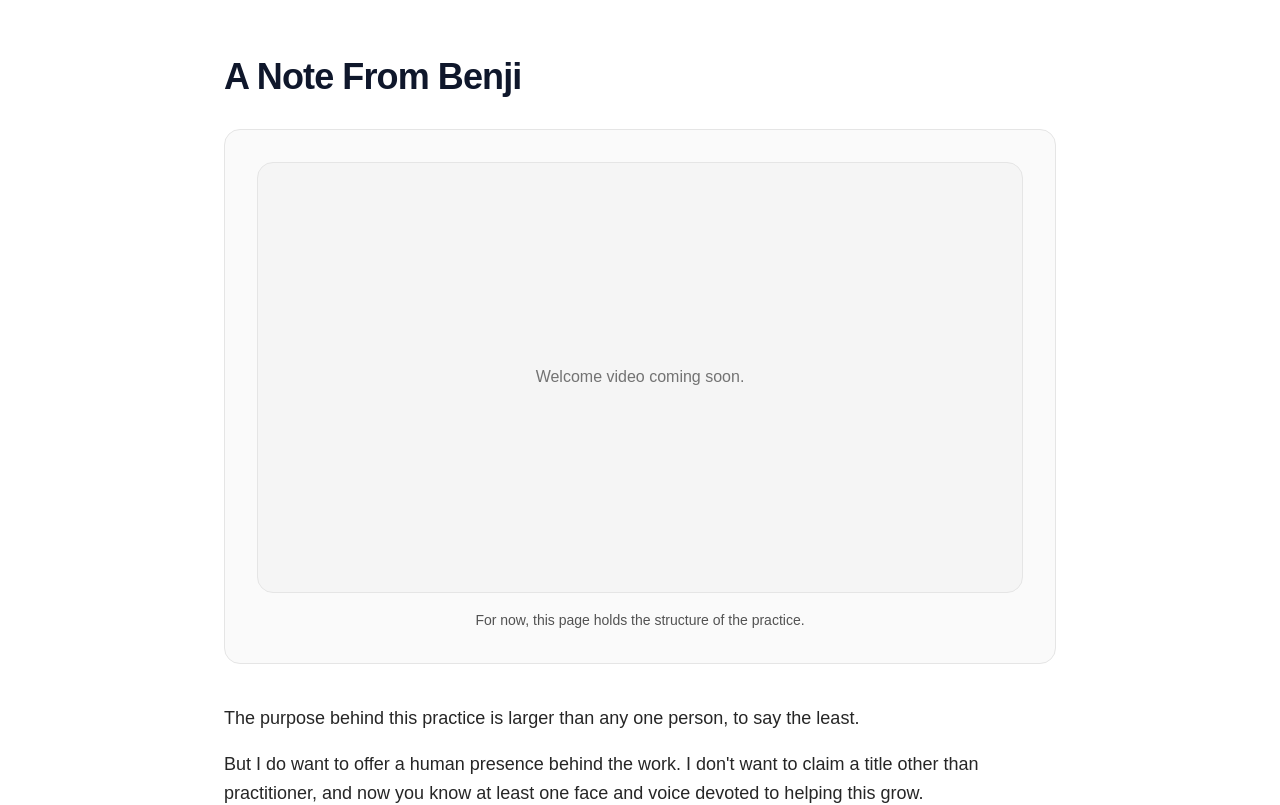
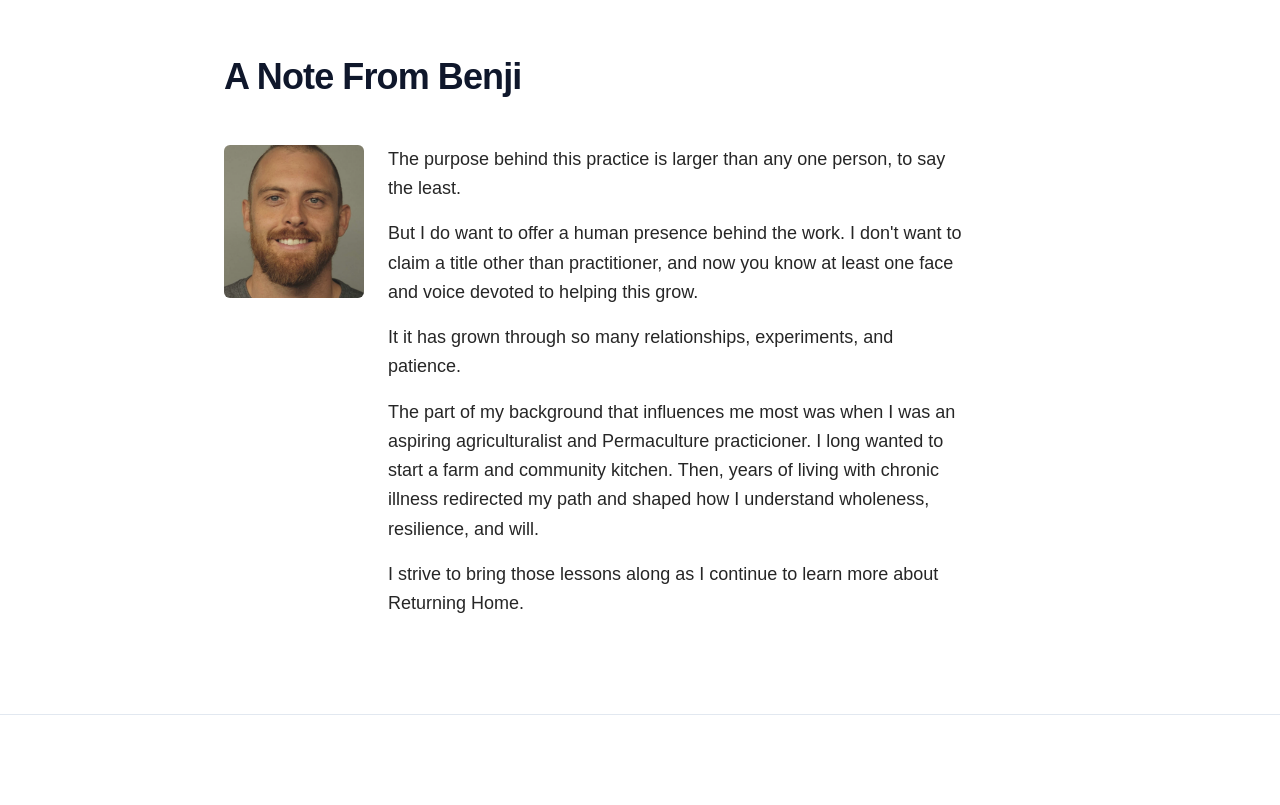
Before and after one commit to Benja-Ross/returning-home-landing, a Next.js app: page /mission-and-method in a window 1280 px wide. Shown: the part 6520-7325 px from the top of the page. Built offline with nearby package versions, Linux system fonts and the light colour scheme.

Commit message:
add benji image

```diff
--- a/src/app/mission-and-method/page.tsx
+++ b/src/app/mission-and-method/page.tsx
@@ -182,25 +182,26 @@ export default function MissionAndMethodPage() {
         </div>
       </section>
 
-      {/* Section 7: Benji video placeholder */}
+      {/* Section 7: A Note From Benji */}
       <section className={`border-t border-slate-200 ${sectionClass}`}>
         <div className={containerClass}>
           <h2 className={titleClass}>A Note From Benji</h2>
-          <div className="mt-8 rounded-2xl border border-neutral-200 bg-neutral-50 p-6 sm:p-8">
-            <div className="aspect-video w-full rounded-2xl border border-neutral-200 bg-neutral-100 flex items-center justify-center">
-              <p className="text-neutral-500 text-center text-sm sm:text-base">
-                Welcome video coming soon.
-              </p>
+          <div className="mt-12 flex flex-col gap-6 sm:flex-row sm:items-start">
+            <div className="shrink-0">
+              <Image
+                src="/images/benji.png"
+                alt="Benji Ross"
+                width={140}
+                height={140}
+                className="rounded-md object-cover"
+              />
             </div>
-            <p className="mt-4 text-center text-sm leading-relaxed text-neutral-600">
-              For now, this page holds the structure of the practice.
-            </p>
-          </div>
-          <div className="mt-10 space-y-4">
-            {missionAndMethod.benjiNote.bullets.map((bullet, i) => (
-              <p key={i} className={bodyClass}>{bullet}</p>
-            ))}
-            <p className={bodyClass}>{missionAndMethod.benjiNote.closing}</p>
+            <div className="max-w-prose space-y-4">
+              {missionAndMethod.benjiNote.bullets.map((bullet, i) => (
+                <p key={i} className={bodyClass}>{bullet}</p>
+              ))}
+              <p className={bodyClass}>{missionAndMethod.benjiNote.closing}</p>
+            </div>
           </div>
         </div>
       </section>
```
Also changed, not shown: public/images/benji.png (added).
